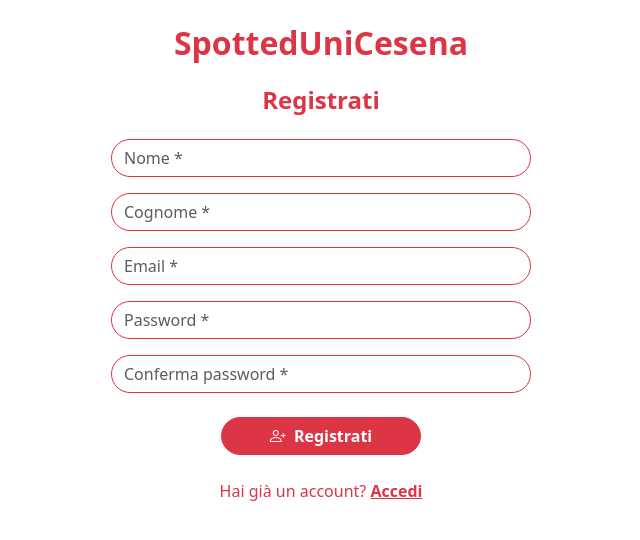
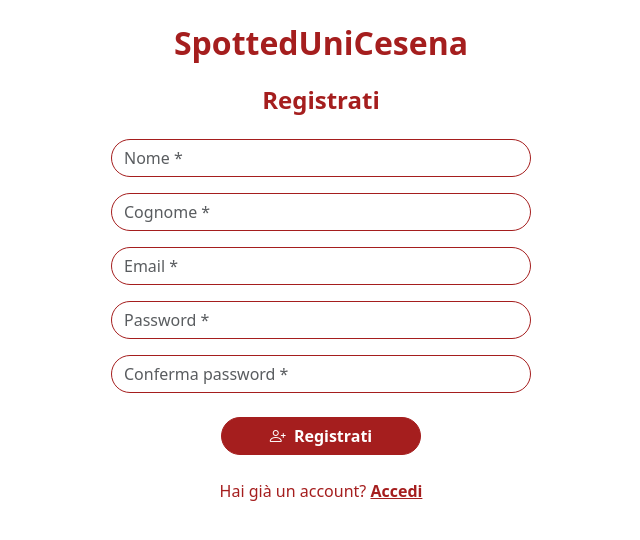
Before and after one commit to Matt2309/progettoWEB-SpottedUniCesena, a PHP site: page /Registrazione.html in a window 1280 px wide. Shown: the top 540 px of the page, without its empty margins (319-959 px from the left). Run offline with PHP 8.4, Linux system fonts and the light colour scheme.

Commit message:
Fix Colors

```diff
--- a/public/AdminPersonalArea.html
+++ b/public/AdminPersonalArea.html
@@ -10,6 +10,7 @@
 
   <!-- Bootstrap Icons -->
   <link href="https://cdn.jsdelivr.net/npm/bootstrap-icons@1.11.3/font/bootstrap-icons.css" rel="stylesheet">
+  <link rel="stylesheet" href="theme.css">
 </head>
 
 <body class="bg-white">
--- a/public/Crea.html
+++ b/public/Crea.html
@@ -10,6 +10,7 @@
 
   <!-- Bootstrap Icons -->
   <link href="https://cdn.jsdelivr.net/npm/bootstrap-icons@1.11.3/font/bootstrap-icons.css" rel="stylesheet">
+  <link rel="stylesheet" href="theme.css">
 </head>
 
 <body class="bg-white">
@@ -20,11 +21,11 @@
       <i class="bi bi-x-lg"></i>
     </a>
 
-    <h5 class="text-danger fw-semibold m-0">
+    <h5 class="text-primary fw-semibold m-0">
       Crea spotted
     </h5>
 
-    <button class="btn btn-danger btn-sm fw-semibold rounded-pill px-3">
+    <button class="btn btn-primary btn-sm fw-semibold rounded-pill px-3">
       Post
     </button>
   </div>
--- a/public/Login.html
+++ b/public/Login.html
@@ -33,13 +33,13 @@
 
         <input type="text"
                name="username"
-               class="form-control rounded-pill border-danger mb-3"
+               class="form-control rounded-pill border-primary mb-3"
                placeholder="Nome utente *"
                required>
 
         <input type="password"
                name="password"
-               class="form-control rounded-pill border-danger mb-4"
+               class="form-control rounded-pill border-primary mb-4"
                placeholder="Password *"
                required>
 
--- a/public/Registrazione.html
+++ b/public/Registrazione.html
@@ -10,6 +10,8 @@
 
   <!-- Bootstrap Icons -->
   <link href="https://cdn.jsdelivr.net/npm/bootstrap-icons@1.11.3/font/bootstrap-icons.css" rel="stylesheet">
+
+   <link rel="stylesheet" href="theme.css">
 </head>
 
 <body class="bg-white">
@@ -18,12 +20,12 @@
     <div class="w-100" style="max-width:420px;">
 
       <!-- Titolo App -->
-      <h2 class="text-danger text-center fw-semibold mt-4">
+      <h2 class="text-primary text-center fw-semibold mt-4">
         SpottedUniCesena
       </h2>
 
       <!-- Titolo Pagina -->
-      <h4 class="text-danger text-center fw-bold mt-4 mb-4">
+      <h4 class="text-primary text-center fw-bold mt-4 mb-4">
         Registrati
       </h4>
 
@@ -32,36 +34,36 @@
 
         <input type="text"
                name="nome"
-               class="form-control rounded-pill border-danger mb-3"
+               class="form-control rounded-pill border-primary mb-3"
                placeholder="Nome *"
                required>
 
         <input type="text"
                name="cognome"
-               class="form-control rounded-pill border-danger mb-3"
+               class="form-control rounded-pill border-primary mb-3"
                placeholder="Cognome *"
                required>
 
         <input type="email"
                name="email"
-               class="form-control rounded-pill border-danger mb-3"
+               class="form-control rounded-pill border-primary mb-3"
                placeholder="Email *"
                required>
 
         <input type="password"
                name="password"
-               class="form-control rounded-pill border-danger mb-3"
+               class="form-control rounded-pill border-primary mb-3"
                placeholder="Password *"
                required>
 
         <input type="password"
                name="confirm_password"
-               class="form-control rounded-pill border-danger mb-4"
+               class="form-control rounded-pill border-primary mb-4"
                placeholder="Conferma password *"
                required>
 
         <div class="text-center">
-          <button type="submit" class="btn btn-danger rounded-pill px-5 fw-semibold">
+          <button type="submit" class="btn btn-primary rounded-pill px-5 fw-semibold">
             <i class="bi bi-person-plus me-1"></i>
             Registrati
           </button>
@@ -70,9 +72,9 @@
       </form>
 
       <!-- Link Login -->
-      <p class="text-center text-danger mt-4">
+      <p class="text-center text-primary mt-4">
         Hai già un account?
-        <a href="Login.html" class="text-danger fw-semibold">
+        <a href="Login.html" class="text-primary fw-semibold">
           Accedi
         </a>
       </p>
--- a/public/theme.css
+++ b/public/theme.css
@@ -1,3 +1,35 @@
+
+.hind-light {
+  font-family: "Hind", sans-serif;
+  font-weight: 300;
+  font-style: normal;
+}
+
+.hind-regular {
+  font-family: "Hind", sans-serif;
+  font-weight: 400;
+  font-style: normal;
+}
+
+.hind-medium {
+  font-family: "Hind", sans-serif;
+  font-weight: 500;
+  font-style: normal;
+}
+
+.hind-semibold {
+  font-family: "Hind", sans-serif;
+  font-weight: 600;
+  font-style: normal;
+}
+
+.hind-bold {
+  font-family: "Hind", sans-serif;
+  font-weight: 700;
+  font-style: normal;
+}
+
+
 :root {
   /* Primary brand color */
   --bs-primary: #a51e1e;
@@ -34,6 +66,31 @@ a.text-primary:focus,
 .link-primary:hover,
 .link-primary:focus { color: #8f1a1a !important; }
 
+/* =========================================================
+   BORDER UTILITIES — BRAND COLOR
+   ========================================================= */
+
+/* Static border color */
+.border-primary {
+  border-color: var(--bs-primary) !important;
+}
+
+/* Hover / focus border feedback */
+.border-primary:hover,
+.border-primary:focus {
+  border-color: #8f1a1a !important;
+}
+
+/* =========================================================
+   FORM CONTROLS — FOCUS STATE (BOOTSTRAP-COMPATIBLE)
+   ========================================================= */
+
+.form-control:focus,
+.form-select:focus {
+  border-color: var(--bs-primary);
+  box-shadow: 0 0 0 0.25rem rgba(165, 30, 30, 0.25);
+}
+
 .bg-background {
   background-color: var(--bs-background-color);
 }
```
Also changed, not shown: public/Commenti.html (+9 -10 lines), public/UtentePersonalArea.html (+7 -4 lines), public/index.html (+31 -18 lines).
